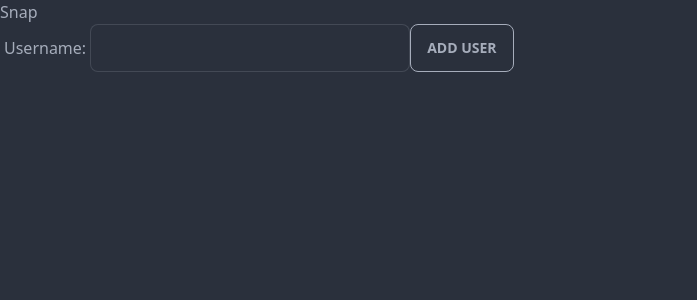
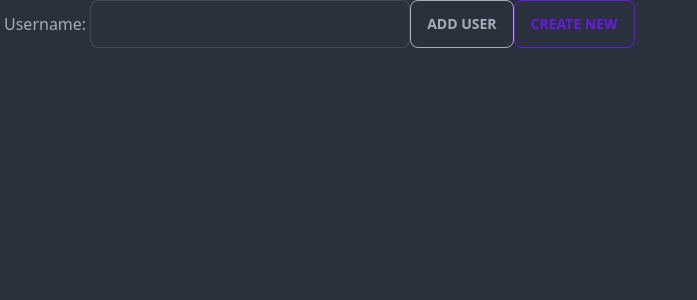
Before and after one commit to kualta/snap, a Next.js app: page / in a window 1280 px wide. Shown: the top 300 px of the page, without its empty margins (0-697 px from the left). Built offline with nearby package versions, Linux system fonts and the light colour scheme.

Commit message:
small changes

```diff
--- a/app/HomePage.tsx
+++ b/app/HomePage.tsx
@@ -1,26 +1,31 @@
 "use client";
 
 import Link from "next/link";
-import { useState } from "react";
+import { createContext, useContext, useState } from "react";
 import { useRouter } from "next/navigation";
+import { User } from "./profile/[pid]/UserProfile";
+
+type CurrentUser = User;
 
 export default function HomePage() {
-    const [handle, setHandle] = useState("");
+    const [user, setUser] = useState();
+    const currentUser = createContext<CurrentUser | null>(null) // TODO
+    const [uid, setUid] = useState("");
     const router = useRouter();
 
     const handleSubmit = (e: any) => {
         e.preventDefault();
-        router.push("/profile/" + handle);
+        if (!uid) return
+
+        router.push("/profile/" + uid);
     };
     const handleChange = (e: any) => {
-        setHandle(e.target.value);
+        setUid(e.target.value);
     };
 
     return (
         <div className="">
             <main className="">
-                <h1 className="">Snap</h1>
-
                 <form className="flex flex-row" onSubmit={handleSubmit}>
                     <label htmlFor="username" className="label">
                         Username:
@@ -33,12 +38,14 @@ export default function HomePage() {
                         onChange={handleChange}
                     />
                     <br />
-                    <Link
-                        className="btn btn-outline"
-                        href={`/profile/${handle}`}
-                    >
-                        {`Add User`}
-                    </Link>
+                    <button className="btn btn-outline">
+                        <Link className="" href={`/profile/${uid}`}>
+                            {`Add User`}
+                        </Link>
+                    </button>
+                    <button className="btn btn-outline btn-primary">
+                        {`Create New`}
+                    </button>
                 </form>
             </main>
         </div>
--- a/app/head.tsx
+++ b/app/head.tsx
@@ -1,7 +1,7 @@
 export default function Head() {
     return (
         <>
-            <title>SNAP</title>
+            <title>Snap</title>
             <link rel="icon" href="/favicon.ico" />
             <meta
                 name="viewport"
```
